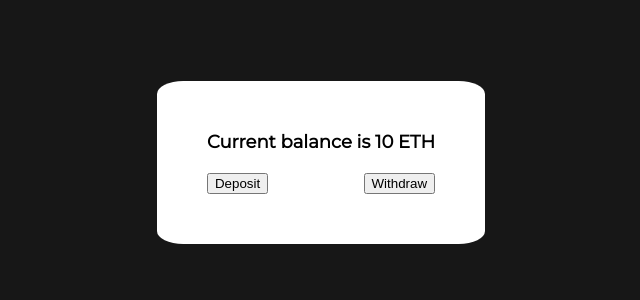
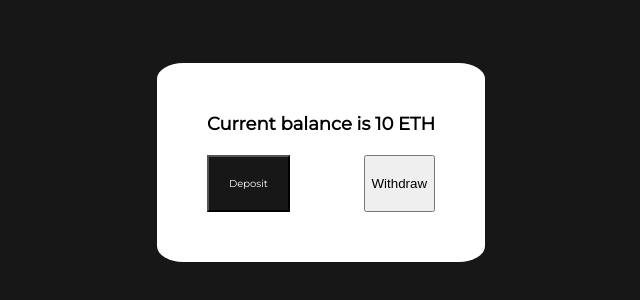
Before and after one commit to itsskofficial/Web3, a React (Create React App) app in the folder faucet/: page / in a window 1280 px wide. Shown: the part 258-558 px from the top of the page, without its empty margins (319-959 px from the left). Built offline with nearby package versions, Linux system fonts and the light colour scheme.

Commit message:
Apr 3, 2023, 11:43 AM

```diff
--- a/faucet/src/App.js
+++ b/faucet/src/App.js
@@ -10,7 +10,7 @@ function App() {
             Current balance is <strong>10</strong> ETH
           </div>
           <div className={classes.actions}>
-            <button id='deposit'>
+            <button className={classes.deposit}>
               Deposit
             </button>
             <button id='withdraw'>
```
